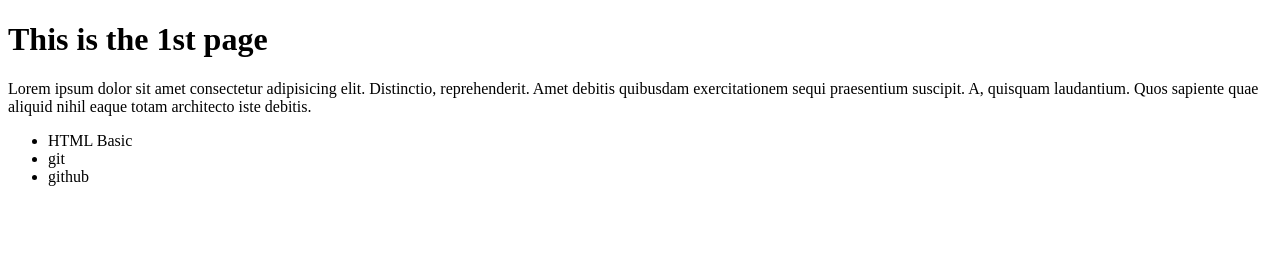
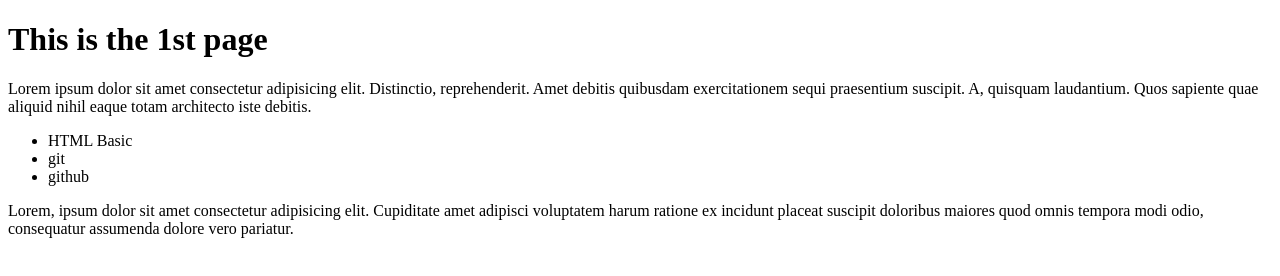
Before and after one commit to Postfast/Gitbasic, a plain HTML site: page index.html in a window 1280 px wide. Drawn offline with Linux system fonts and the light colour scheme.

Commit message:
added a new paragraph

```diff
--- a/index.html
+++ b/index.html
@@ -13,5 +13,6 @@
         <li>git</li>
         <li>github</li>
     </ul>
+    <p>Lorem, ipsum dolor sit amet consectetur adipisicing elit. Cupiditate amet adipisci voluptatem harum ratione ex incidunt placeat suscipit doloribus maiores quod omnis tempora modi odio, consequatur assumenda dolore vero pariatur.</p>
 </body>
 </html>
```
